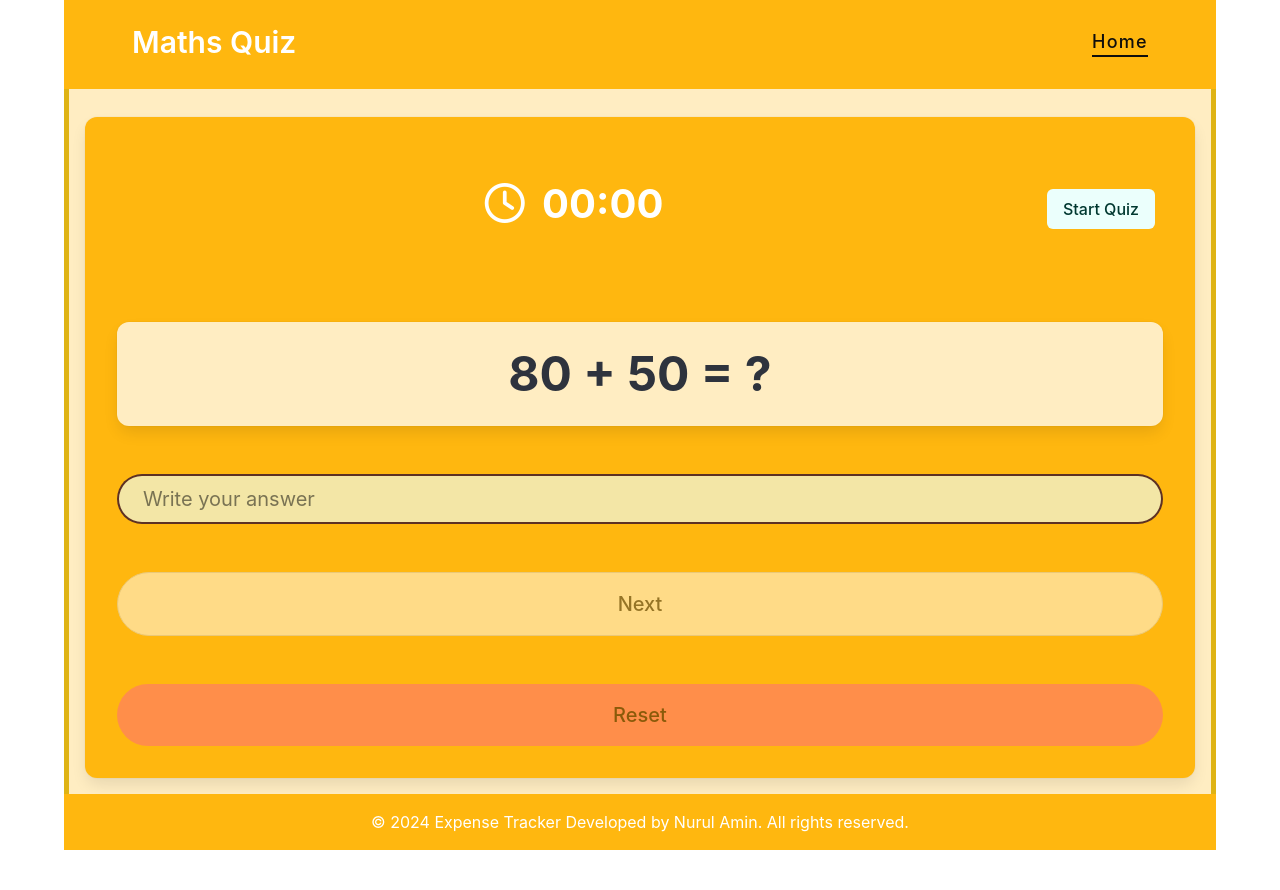
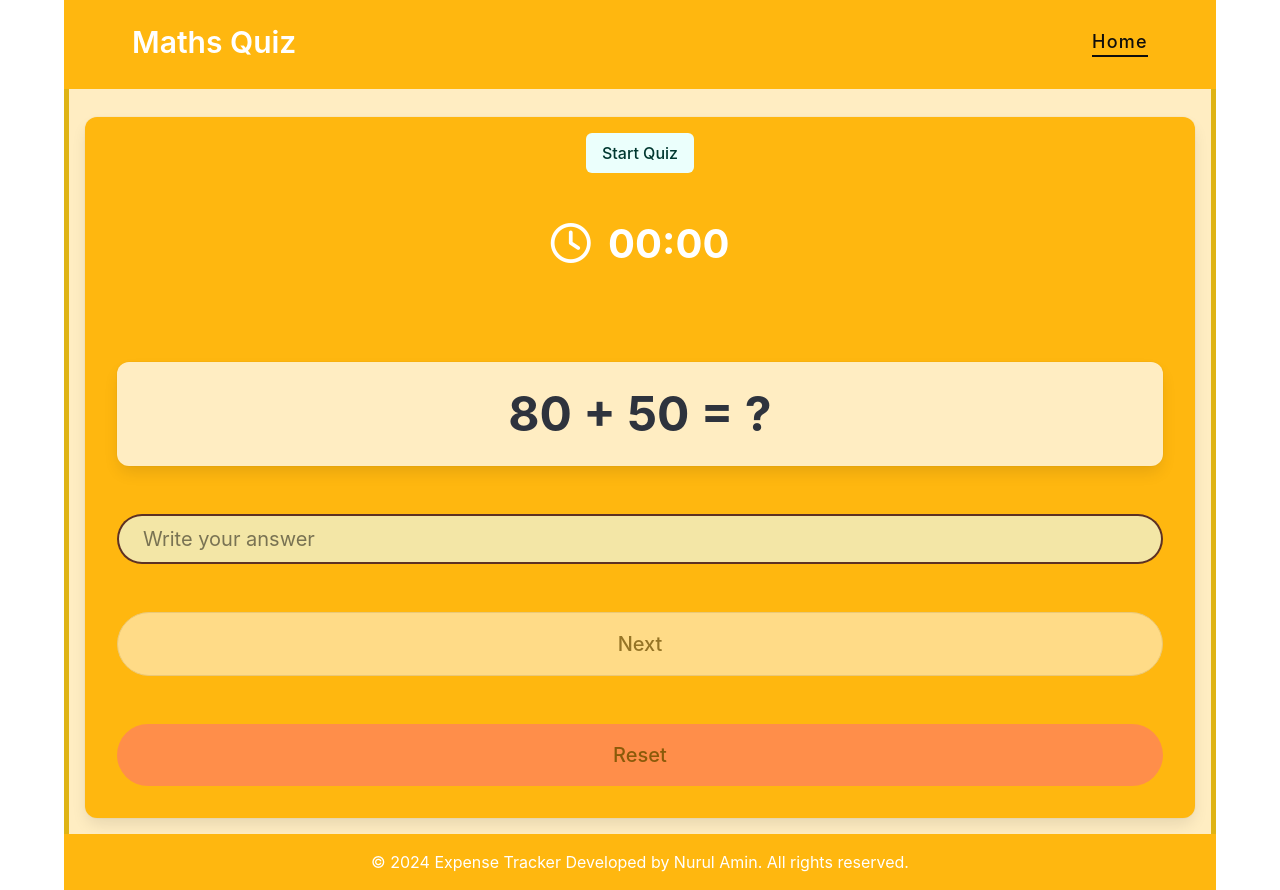
Before and after one commit to engnurulamin/maths-quiz, a SvelteKit app: page /quiz in a window 1280 px wide. Before the commit the page ends 850 px from the top, so only its background shows below. Built offline with nearby package versions, Linux system fonts and the light colour scheme.

Commit message:
centered button

```diff
--- a/src/routes/quiz/+page.svelte
+++ b/src/routes/quiz/+page.svelte
@@ -1,18 +1,18 @@
 <div class="columns">
   <div class="column">
-    <div class="card has-background-warning m-4 p-4">
-      <h1 class="has-text-white has-text-weight-bold has-text-centered py-6 title is-2">
-        <i class="fa-regular fa-clock mr-2"></i> {formatTime($time)}
-        {#if $is_game_start}
-          <button class="button is-primary is-light is-pulled-right mt-2 mr-5" onclick={pauseQuiz}>
+    <div class="card has-background-warning m-4 p-4 has-text-centered">
+      {#if $is_game_start}
+          <button class="button is-primary is-light" onclick={pauseQuiz}>
             Pause
           </button>
         {/if}
         {#if !$is_game_start}
-          <button class="button is-primary is-light is-pulled-right mt-2 mr-5" onclick={startQuiz}>
+          <button class="button is-primary is-light" onclick={startQuiz}>
             Start Quiz
           </button>
         {/if}
+      <h1 class="has-text-white has-text-weight-bold has-text-centered py-6 title is-2">
+        <i class="fa-regular fa-clock mr-2"></i> {formatTime($time)}
       </h1>
 
       {#if is_paused}
```
